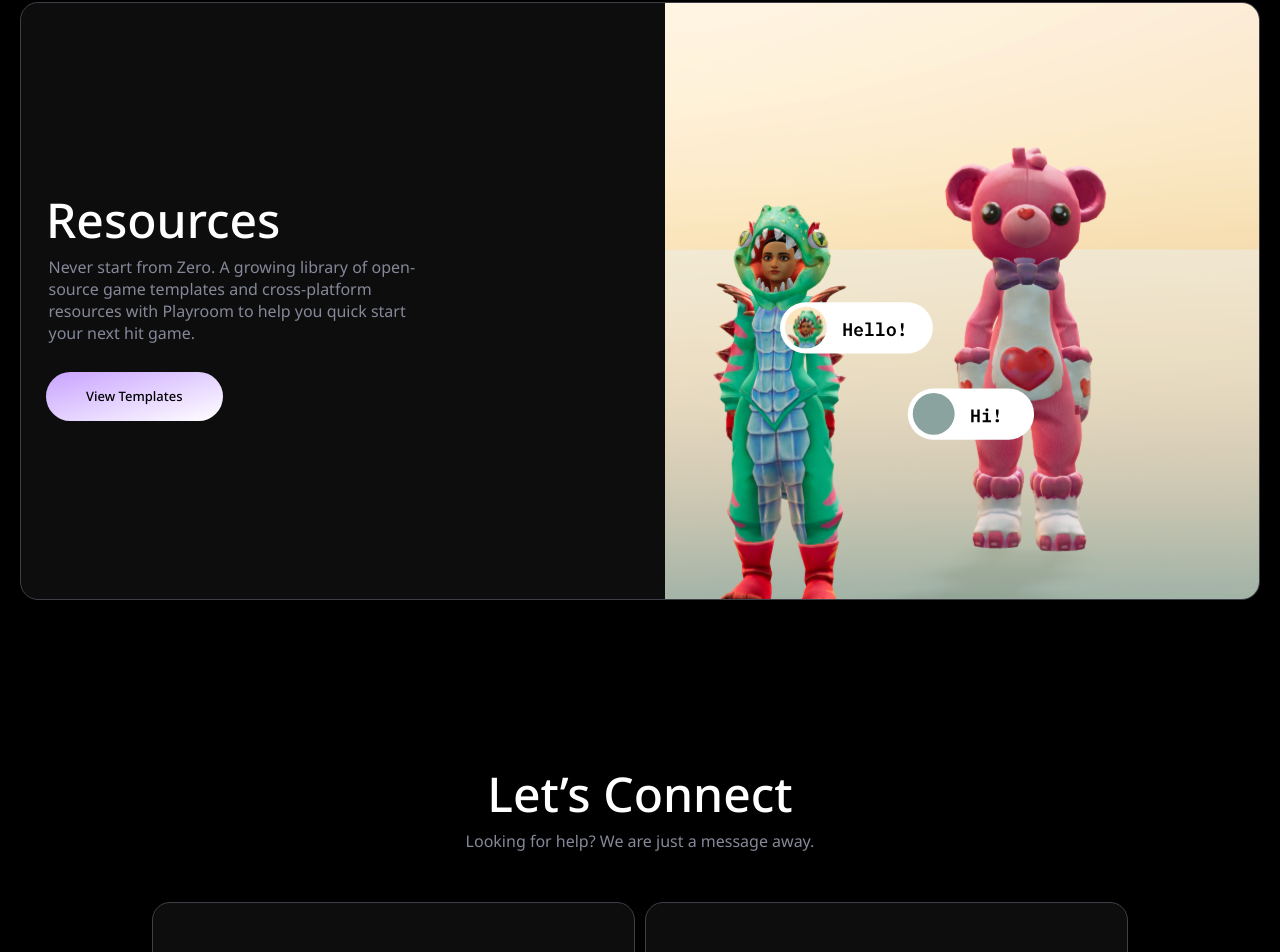
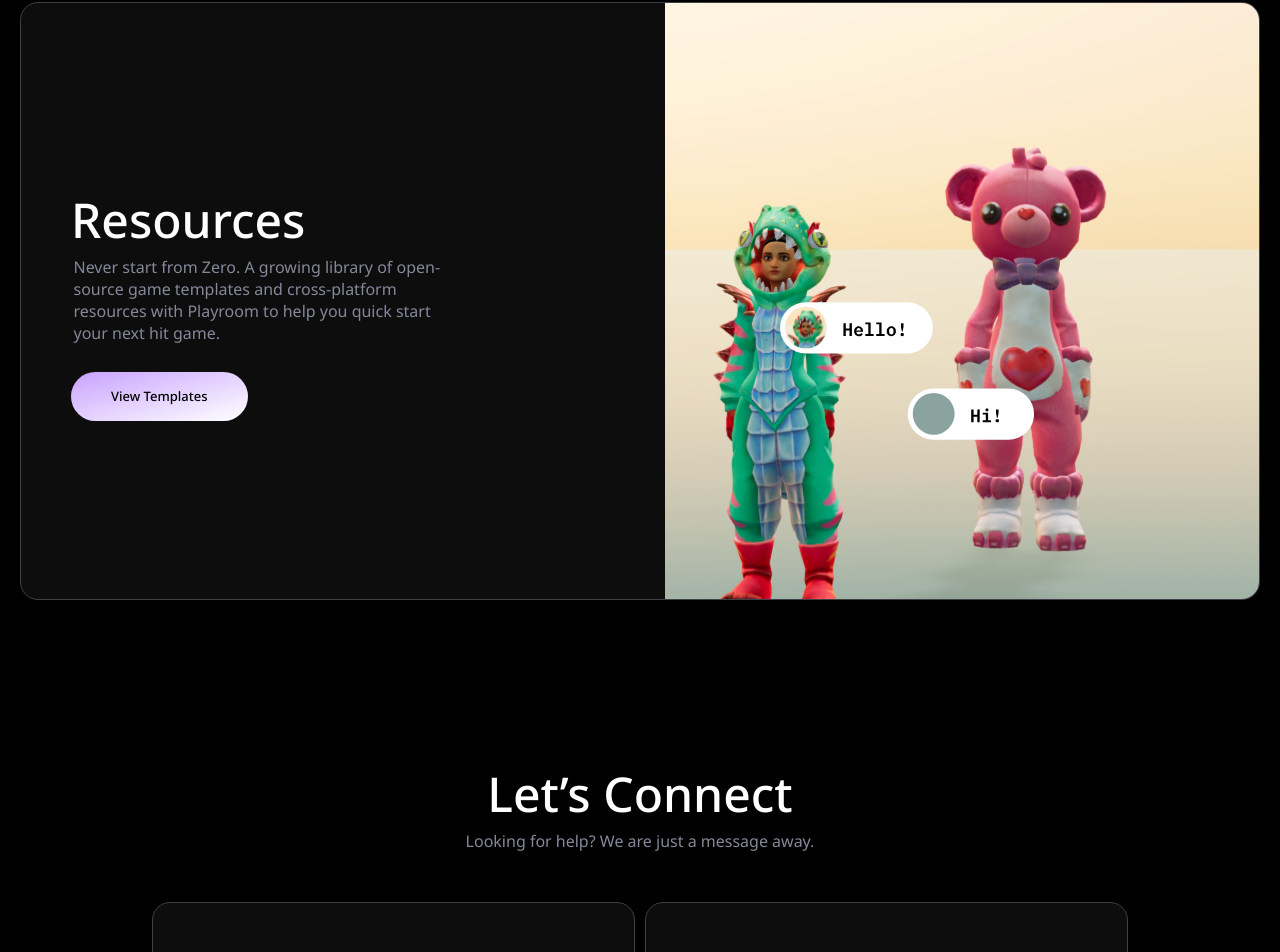
Before and after one commit to elghanbibadr/playroom, a React (Vite) app: page / in a window 1280 px wide. Shown: the part 4235-5187 px from the top of the page. Built offline with nearby package versions, Linux system fonts and the light colour scheme.

Commit message:
add hover effects to card

```diff
--- a/src/componenets/HomePageComponenets/Features/FeatureItemCard.jsx
+++ b/src/componenets/HomePageComponenets/Features/FeatureItemCard.jsx
@@ -1,7 +1,7 @@
 import Card from '../../ui/Card'
 const FeatureItemCard = ({imgSrc,title,subheading}) => {
   return (
-    <Card className="pt-10 carousel-item w-[172px]  md:m-6 px-12 md:pb-10 h-[150px] md:h-[180px] flex flex-col items-start justify-end md:w-full">
+    <Card className="pt-10 carousel-item w-[172px]  md:m-6 px-12 md:pb-10 h-[150px] md:h-[180px] flex flex-col items-start justify-end md:w-full hover:bg-[#2a2a2c] transition-all cursor-pointer duration-100">
         <img className='h-12 mb-2' src={imgSrc} alt="feature icon" />
         <h6 className='my-2 text-[1.6rem] font-bold'>{title}</h6>
         <span className='hidden md:block text-[1.4rem] text-smallTextColor'>
--- a/src/componenets/HomePageComponenets/LetsConnect/LetsConnect.jsx
+++ b/src/componenets/HomePageComponenets/LetsConnect/LetsConnect.jsx
@@ -20,7 +20,7 @@ export const LetsConnect = () => {
       {contactCards.map((card, index) => (
         <Card
           key={index}
-          className={`w-full cursor-pointer ${card.bgColor} md:mb-0 flex justify-center items-center h-[120px]`}
+          className={`w-full hover:bg-[#2a2a2c] transition-all cursor-pointer duration-100 ${card.bgColor} md:mb-0 flex justify-center items-center h-[120px]`}
         >
           <h4 className="text-white font-medium text-[1.6rem] ">{card.title}</h4>
         </Card>
--- a/src/componenets/HomePageComponenets/Resscources/Resources.jsx
+++ b/src/componenets/HomePageComponenets/Resscources/Resources.jsx
@@ -3,7 +3,7 @@ import Button from '../../ui/Button'
 const Resources = () => {
   return (
     <div className=" mt-20   bg-lightBlack    rounded-[18px] border-[0.67px] border-primaryBorderColor overflow-hidden   md:grid md:grid-cols-2 md:gap-x-20 ">
-           <div className="text-center md:text-left  p-4 pt-10 md:self-center md:pl-10 ">
+           <div className="text-center md:text-left  p-4 pt-10 md:self-center md:pl-20 ">
         <h2>Resources</h2>
         <p className="my-5 mx-auto px-8 md:px-1 lg:w-[70%] lg:mx-0">
         Never start from Zero. A growing library of open-source game templates and cross-platform resources with Playroom to help you quick start your next hit game.        </p>
```
